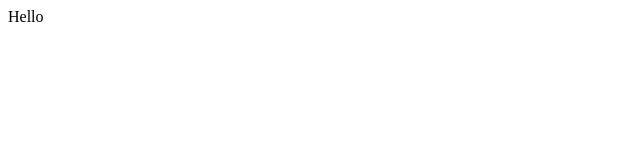
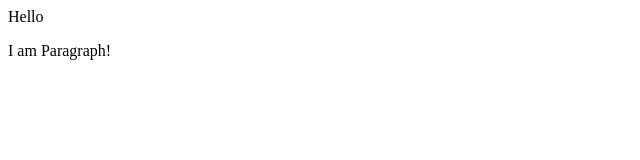
Before and after one commit to YuriyKlyavlin/m1_l5, a plain HTML site: page index.html in a window 1280 px wide. Shown: the whole page, without its empty margins (0-640 px from the left). Drawn offline with Linux system fonts and the light colour scheme.

Commit message:
some changes

```diff
--- a/index.html
+++ b/index.html
@@ -10,5 +10,6 @@
 </head>
 <body>
 	<div>Hello</div>
+	<p>I am Paragraph!</p>
 </body>
 </html>
```
